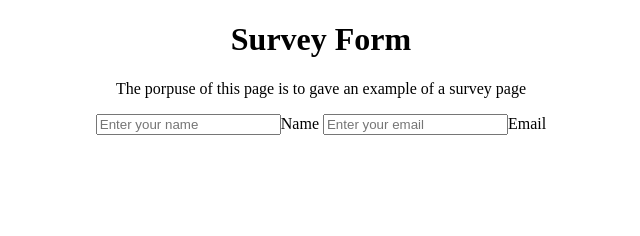
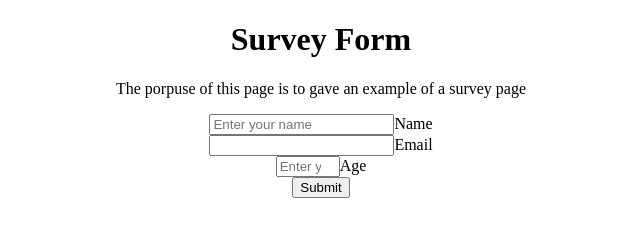
Before and after one commit to tonyzl/surveyform, a plain HTML site: page index.html in a window 1280 px wide. Shown: the whole page, without its empty margins (319-959 px from the left). Drawn offline with Linux system fonts and the light colour scheme.

Commit message:
point 5 to 9

```diff
--- a/index.html
+++ b/index.html
@@ -13,9 +13,13 @@
     <p id ="description">The porpuse of this page is to gave an example of a survey page</p>
     <form id="survey-form" >
 
-      <input type="text"  id="name" class="form-control" placeholder="Enter your name" required="">Name</input>
-      <input type="text"  id="email" class="form-control" placeholder="Enter your email" required="">Email</input>
-
+      <input type="text"  id="name" name="name" class="form-control" placeholder="Enter your name" required="">Name</input>
+      <br />
+      <input type="email" id="email" name="email" pattern="[a-z0-9._%+-]+@[a-z0-9.-]+\.[a-z]{2,}$" required="">Email</input >
+      <br />
+      <input type="number"  id="number" name="number" class="form-control" placeholder="Enter your Age" pattern="[1-9]" min = 0   max = 100 required="">Age</input>
+      <br />
+      <input type="submit">
     </form>
     <!--
 
```
